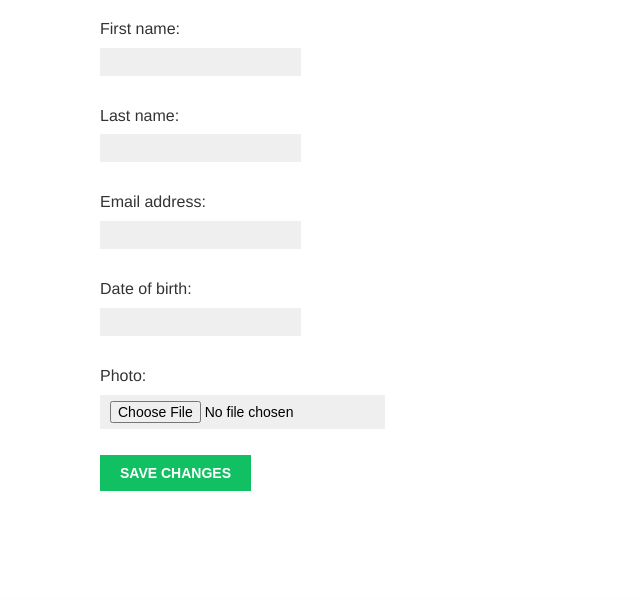
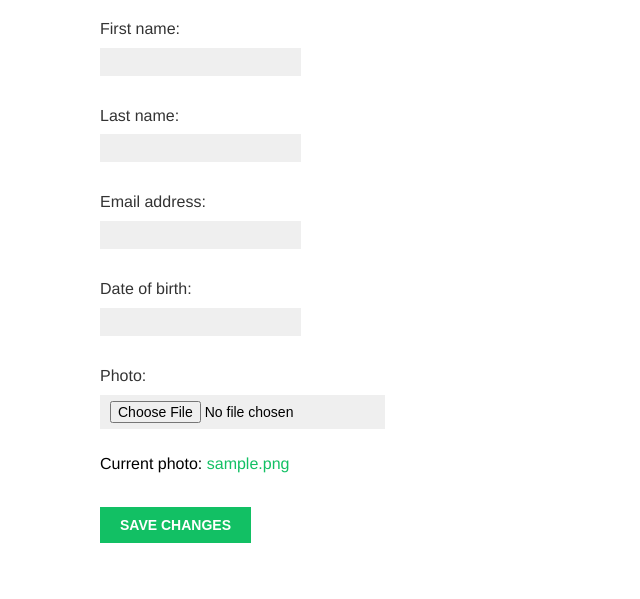
Before and after one commit to den0ver/Social-Network, a Django app: template account/templates/account/edit.html in a window 1280 px wide. Shown: the part 202-801 px from the top of the page, without its empty margins (0-640 px from the left). Before the commit the page ends 693 px from the top, so only its background shows below. Run offline with Django 5.2, Linux system fonts and the light colour scheme; the template is opened without the code that fills it: values that come from a table or form of the project are taken from there, others are empty; a user stored in the database is signed in; tables that the repository leaves empty hold one stand-in row (values such as "Sample post"); some web fonts are replaced.

Commit message:
Refactored edit.html

```diff
--- a/account/forms.py
+++ b/account/forms.py
@@ -32,3 +32,6 @@ class ProfileEditForm(forms.ModelForm):
     class Meta:
         model = Profile
         fields = ['date_of_birth', 'photo']
+        widgets = {
+            'photo': forms.FileInput(),
+        }
--- a/account/templates/account/edit.html
+++ b/account/templates/account/edit.html
@@ -9,7 +9,15 @@
   <form method="post" enctype="multipart/form-data">
     {{ user_form.as_p }}
     {{ profile_form.as_p }}
+    {% if request.user.profile.photo %}
+        Current photo:
+        <a href="{{ request.user.profile.photo.url }}" target="_blank">
+            {{ request.user.profile.photo.name|cut:"users/" }}
+        </a>
+    {% endif %}
     {% csrf_token %}
+    <br>
+    <br>
     <p><input type="submit" value="Save changes"></p>
   </form>
 {% endblock %}
```
Also changed, not shown: 1 other file.
